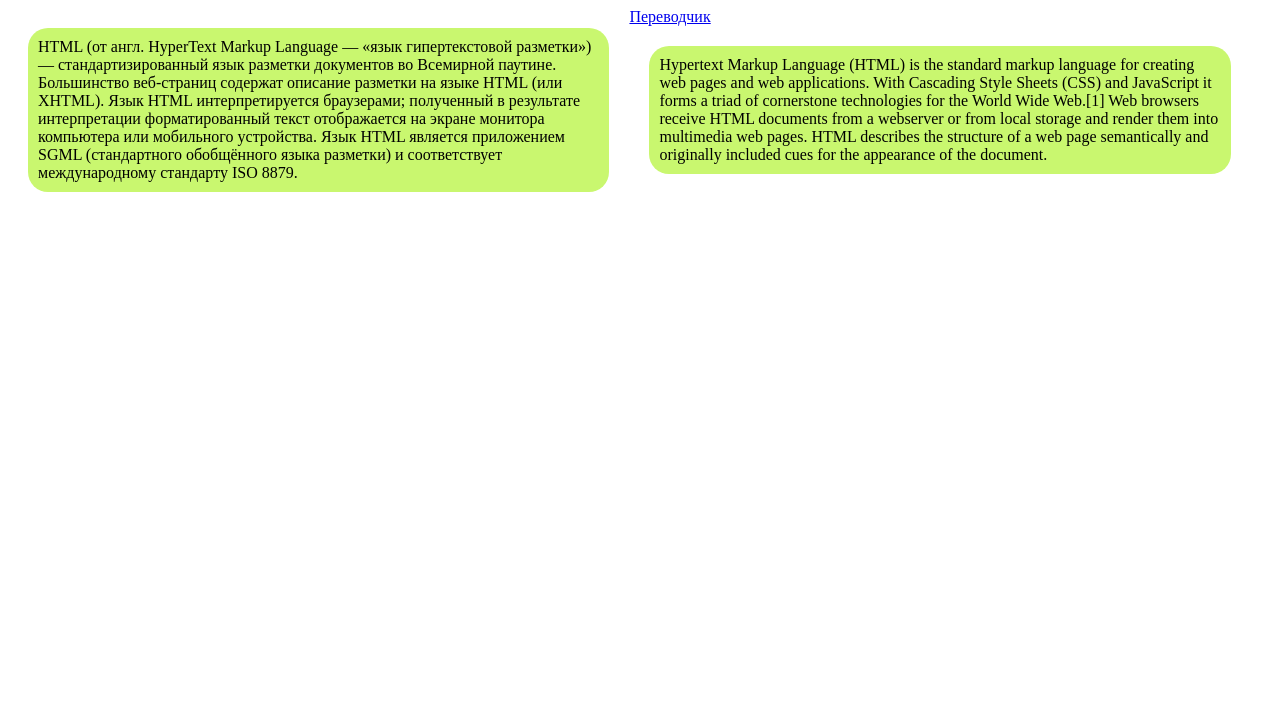
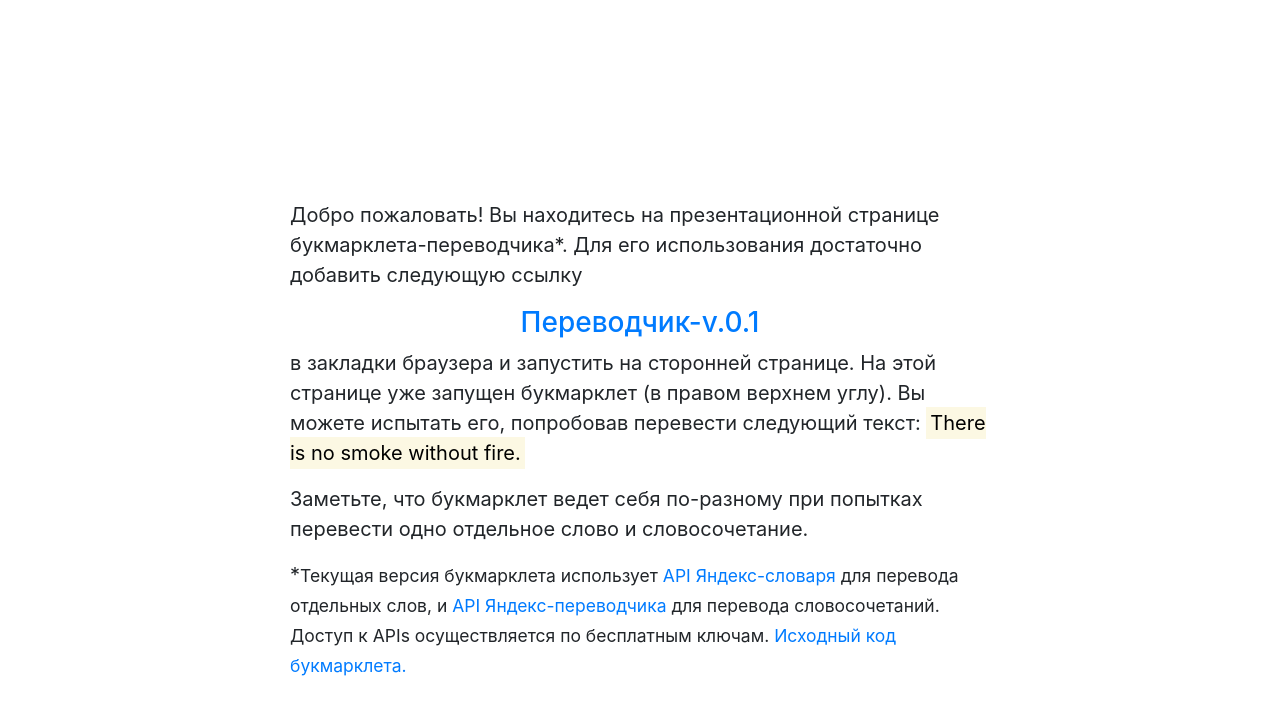
Before and after one commit to ChungaChanga/ChungaChanga, a plain HTML site: page index.html in a window 1280 px wide. Drawn offline with nearby package versions, Linux system fonts and the light colour scheme.

Commit message:
version 0.1

```diff
--- a/index.html
+++ b/index.html
@@ -1,35 +1,67 @@
 <!DOCTYPE HTML>
-<html>
+<html lang="ru">
 <head>
+  <title>Bookmarklet</title>
   <meta charset="UTF-8">
   <style>
-    .text-block {
-      float: left;
-      width: 46%;
-      background: #c9f76f;
-      padding: 10px;
-      margin: 20px;
-      box-sizing: border-box;
-      border-radius: 20px 20px 20px 20px;
+    .main{
+      width: 700px;
+      margin-left: auto;
+      margin-right: auto;
+      margin-top: 200px;
+      font-size: 20px;
+    }
+    .article{
+      margin-top: 30px;
+      font-size: 16px;
+      border-top: 1px solid;
+    }
+    h3{
+      text-align: center;
     }
   </style>
+  <!--стили букмарклета-->
+  <link rel="stylesheet" href="https://cdn.rawgit.com/ChungaChanga/bookmarklet/6183fdd2/bootstrap-v.0.1/css/bootstrap.css">
 </head>
 <body>
+<div class="main">
+  <div class="header">
+  <p>
+    Добро пожаловать! Вы находитесь на презентационной странице букмарклета-переводчика*.
+    Для его использования достаточно добавить следующую ссылку
+  </p>
+  <h3>
     <a href="javascript:(function(){
       var script = document.createElement('script');
-  script.setAttribute('src', 'https://cdn.rawgit.com/ChungaChanga/bookmarklet/754c47ad/bmk.js');
+      script.setAttribute('src', 'https://cdn.rawgit.com/ChungaChanga/bookmarklet/6183fdd2/bmk-v.0.1.js');
       var link = document.createElement('link');
       link.setAttribute('rel', 'stylesheet');
-  link.setAttribute('href', 'https://cdn.rawgit.com/ChungaChanga/bookmarklet/754c47ad/bootstrap/css/bootstrap.css');
+      link.setAttribute('href', 'https://cdn.rawgit.com/ChungaChanga/bookmarklet/6183fdd2/bootstrap-v.0.1/css/bootstrap.css');
       document.body.appendChild(link);
       document.body.appendChild(script);
-})()">Переводчик</a>
-<div class="text-block">
-  HTML (от англ. HyperText Markup Language — «язык гипертекстовой разметки») — стандартизированный язык разметки документов во Всемирной паутине. Большинство веб-страниц содержат описание разметки на языке HTML (или XHTML). Язык HTML интерпретируется браузерами; полученный в результате интерпретации форматированный текст отображается на экране монитора компьютера или мобильного устройства.
-  Язык HTML является приложением SGML (стандартного обобщённого языка разметки) и соответствует международному стандарту ISO 8879.
+    })()">Переводчик-v.0.1</a>
+  </h3>
+  <p>
+    в закладки браузера и запустить на сторонней странице.
+    На этой странице уже запущен букмарклет (в правом верхнем углу).
+    Вы можете испытать его, попробовав перевести следующий текст:
+    <mark>There is no smoke without fire.</mark>
+  </p>
+  <p>
+    Заметьте, что букмарклет ведет себя по-разному
+    при попытках перевести одно отдельное слово и словосочетание.
+  </p>
+  <p>
+  *<small>Текущая версия букмарклета использует
+    <a href="https://tech.yandex.ru/dictionary/" target="_blank">API Яндекс-словаря</a>
+    для перевода отдельных слов, и
+    <a href="https://tech.yandex.ru/translate/" target="_blank">API Яндекс-переводчика</a>
+    для перевода словосочетаний. Доступ к APIs осуществляется по бесплатным ключам.
+    <a href="https://github.com/ChungaChanga/bookmarklet" target="_blank">Исходный код букмарклета.</a>
+  </small>
+  </p>
 </div>
-<div class="text-block">
-  Hypertext Markup Language (HTML) is the standard markup language for creating web pages and web applications. With Cascading Style Sheets (CSS) and JavaScript it forms a triad of cornerstone technologies for the World Wide Web.[1] Web browsers receive HTML documents from a webserver or from local storage and render them into multimedia web pages. HTML describes the structure of a web page semantically and originally included cues for the appearance of the document.
-</div>
+<script src="https://cdn.rawgit.com/ChungaChanga/bookmarklet/6183fdd2/bmk-v.0.1.js">
+</script>
 </body>
 </html>
```
Also changed, not shown: 1 other file. Lines whose indentation alone changed are shown as unchanged.
